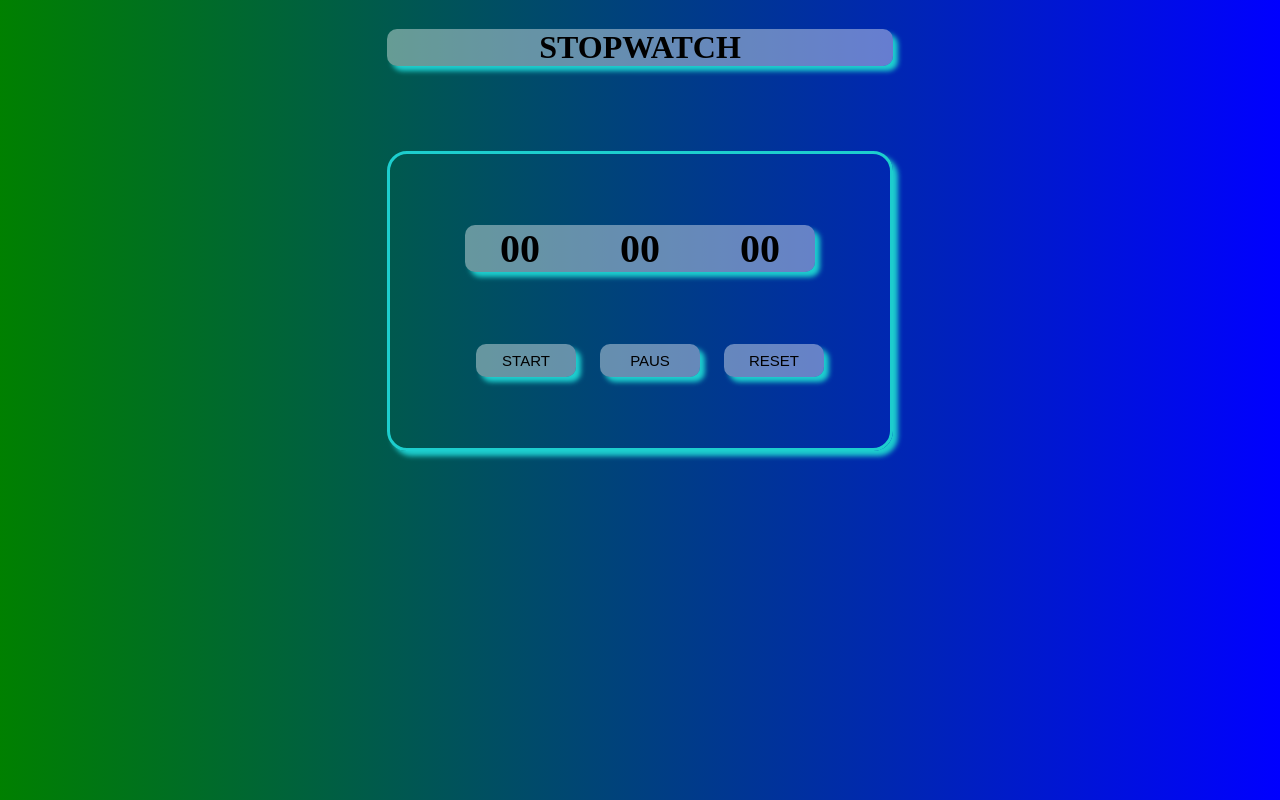
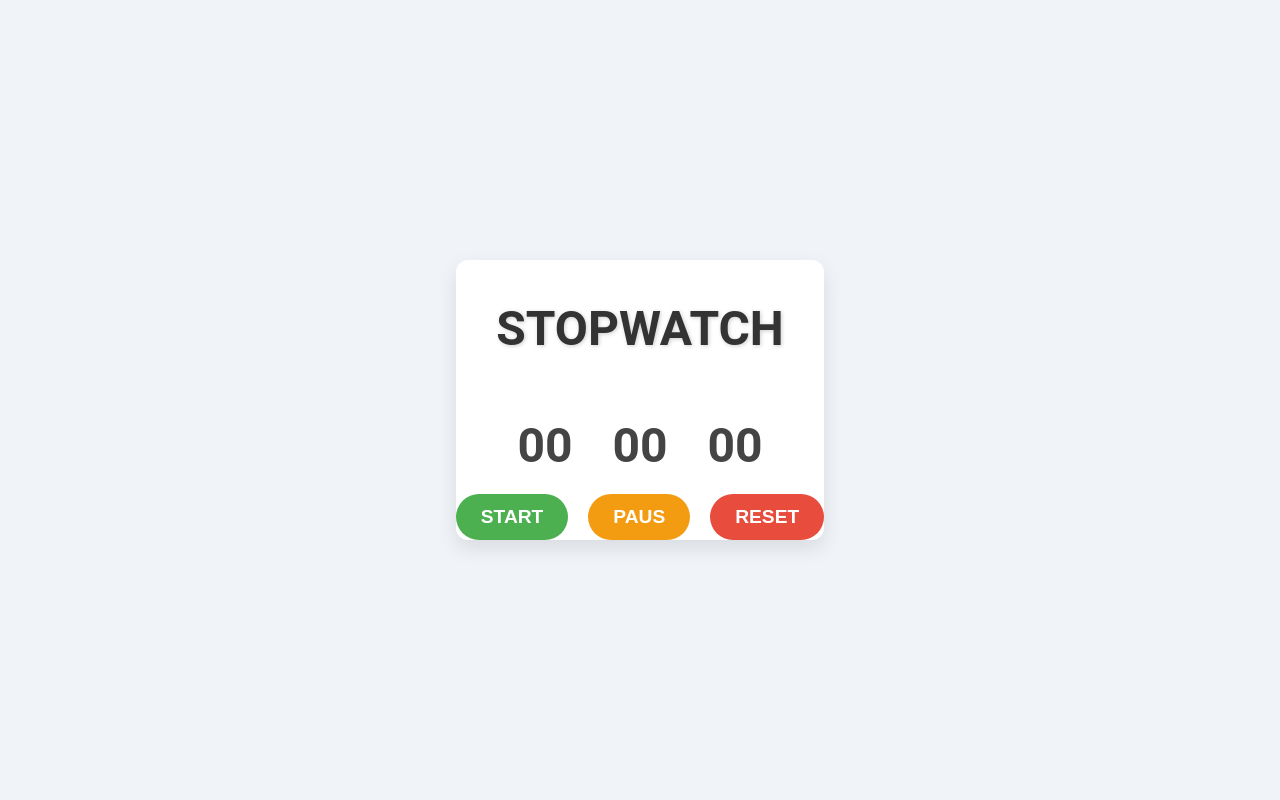
Before and after one commit to Eng-Ather/Stop-Watch, a plain HTML site: page index.html in a window 1280 px wide. Drawn offline with Linux system fonts and the light colour scheme.

Commit message:
change style

```diff
--- a/index.html
+++ b/index.html
@@ -9,9 +9,12 @@
 </head>
 <body>
 
-<h1> STOPWATCH</h1>
+<!-- <h1> STOPWATCH</h1> -->
 
 <div class="centerBox">
+
+    <h1> STOPWATCH</h1>
+
     <div class="displayScreen" >
         <span id="min">00</span>
         <span id="sec">00</span>
--- a/stopwtch.css
+++ b/stopwtch.css
@@ -1,4 +1,4 @@
-* {
+/* * {
     box-sizing: border-box;
 
 }
@@ -94,4 +94,128 @@ span {
         margin-top: 20px;
         background-color: rgba(255, 255, 255, 0.4);
     }
+} */
+
+/* _________________________ */
+ /* Global Reset */
+ * {
+    box-sizing: border-box;
+    margin: 0;
+    padding: 0;
 }
+
+body {
+    font-family: 'Roboto', sans-serif;
+    display: flex;
+    justify-content: center;
+    align-items: center;
+    height: 100vh;
+    background: #f0f4f8; /* Light background */
+    color: #333;
+}
+
+h1 {
+    margin:40px auto;
+    font-size: 3rem;
+    color: #333;
+    text-align: center;
+    /* margin-bottom: 40px; */
+    text-shadow: 1px 1px 4px rgba(0, 0, 0, 0.2);
+}
+
+/* Stopwatch container */
+.centerBox {
+    display: flex;
+    flex-direction: column;
+    align-items: center;
+    justify-content: center;
+    background: #fff;
+    /* padding: 30px; */
+    margin:10px ;
+    border-radius: 12px;
+    box-shadow: 0 8px 20px rgba(0, 0, 0, 0.1);
+    text-align: center;
+}
+
+/* Stopwatch display screen */
+.displayScreen {
+    margin: 0px auto;
+    font-size: 3rem;
+    font-weight: 500;
+    color: #444;
+    /* margin-bottom: 20px; */
+}
+
+.displayScreen span {
+    margin: 0px auto;
+    margin: 0 10px;
+    font-size: 3rem;
+    font-weight: 700;
+}
+
+/* Buttons container */
+div {
+    display: flex;
+    justify-content: center;
+    gap: 20px;
+}
+
+/* Styling for buttons */
+button {
+    font-size: 1.2rem;
+    padding: 12px 25px;
+    border: none;
+    border-radius: 50px;
+    cursor: pointer;
+    transition: all 0.3s ease;
+    font-weight: bold;
+}
+
+#start_btn {
+    background-color: #4CAF50;
+    color: white;
+}
+
+#start_btn:hover {
+    background-color: #45a049;
+}
+
+button:hover {
+    transform: scale(1.1);
+}
+
+button:active {
+    transform: scale(1);
+}
+
+/* Paus Button */
+button:nth-child(2) {
+    background-color: #f39c12;
+    color: white;
+}
+
+button:nth-child(2):hover {
+    background-color: #e67e22;
+}
+
+/* Reset Button */
+button:nth-child(3) {
+    background-color: #e74c3c;
+    color: white;
+}
+
+button:nth-child(3):hover {
+    background-color: #c0392b;
+}
+
+/* Media Queries for responsiveness */
+@media only screen and (max-width: 600px) {
+    .displayScreen {
+        font-size: 2.5rem;
+    }
+
+    button {
+        font-size: 1rem;
+        padding: 10px 20px;
+    }
+}
```
